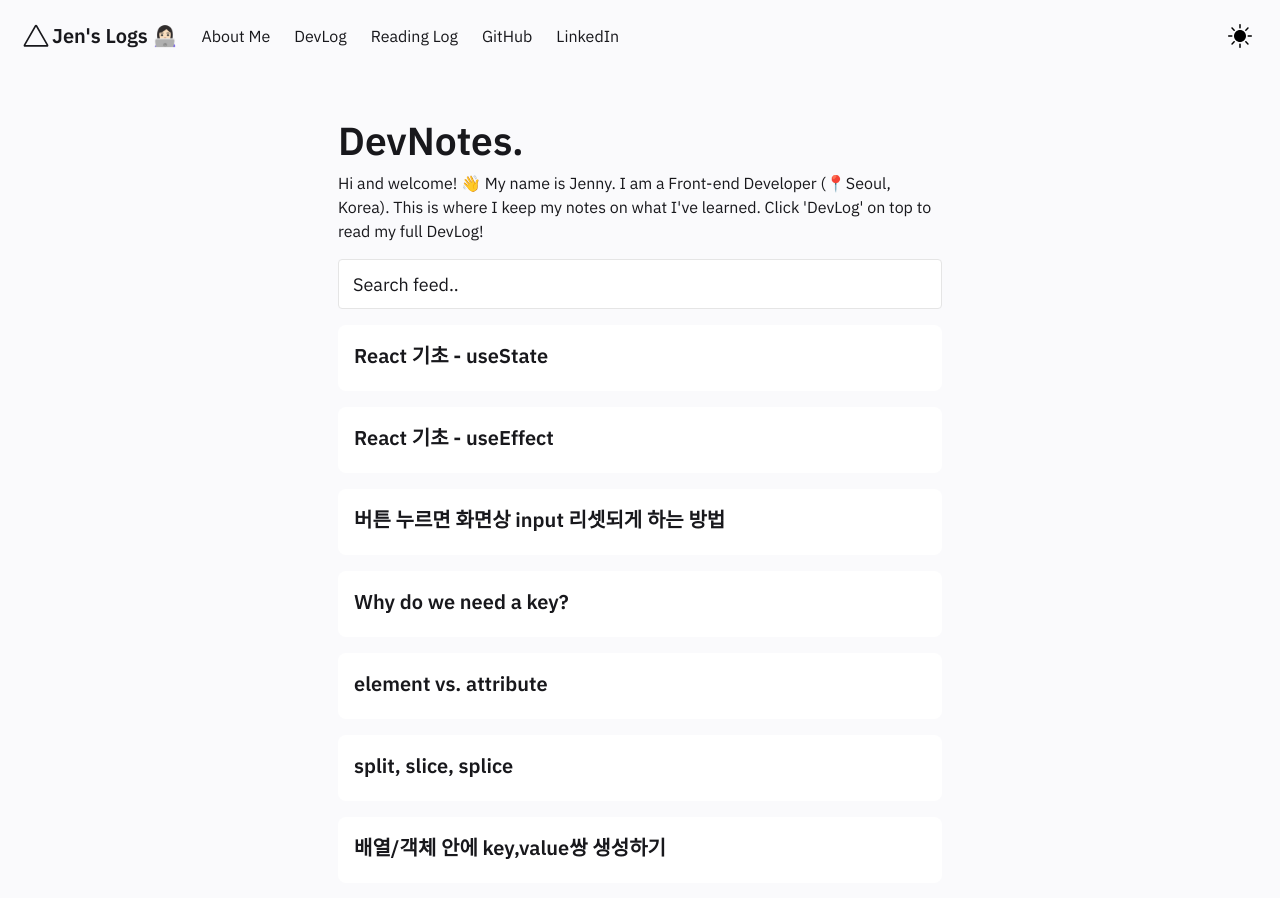
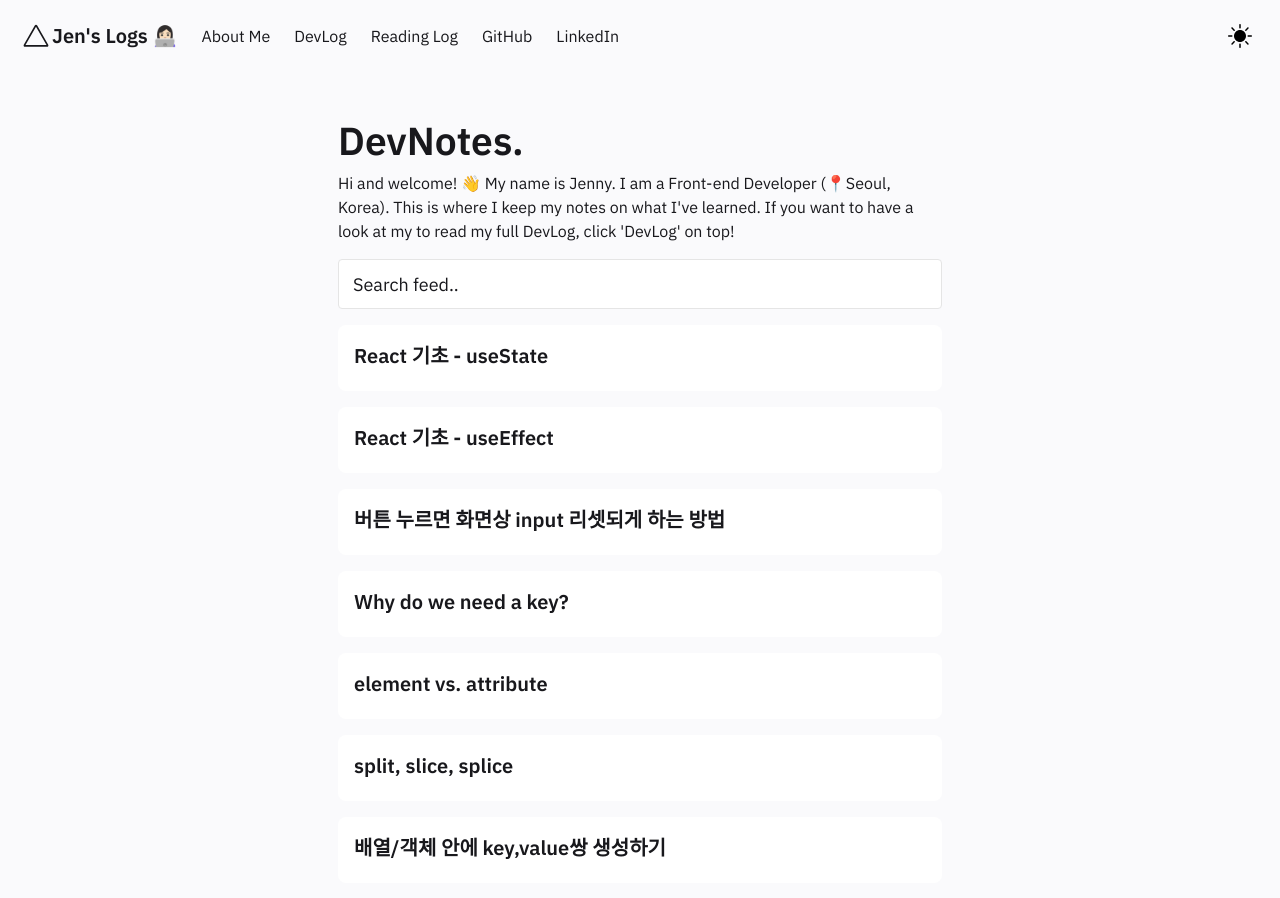
Before and after one commit to jenjenhub/blog, a Jekyll site: the page built from pages/index.md, in a window 1280 px wide and 900 px high. Built offline with Jekyll 4.4.1, drawn with Linux system fonts in a browser that asks for light colours.

Commit message:
Update FeedContent.html

```diff
--- a/_includes/FeedContent.html
+++ b/_includes/FeedContent.html
@@ -1,7 +1,7 @@
 <div class="block">
     <h1> DevNotes. </h1>
 
-    Hi and welcome! 👋  My name is Jenny. I am a Front-end Developer (📍Seoul, Korea). This is where I keep my notes on what I've learned. Click 'DevLog' on top to read my full DevLog! </br>
+    Hi and welcome! 👋  My name is Jenny. I am a Front-end Developer (📍Seoul, Korea). This is where I keep my notes on what I've learned. If you want to have a look at my to read my full DevLog, click 'DevLog' on top! </br>
 
 
     </div>
```
